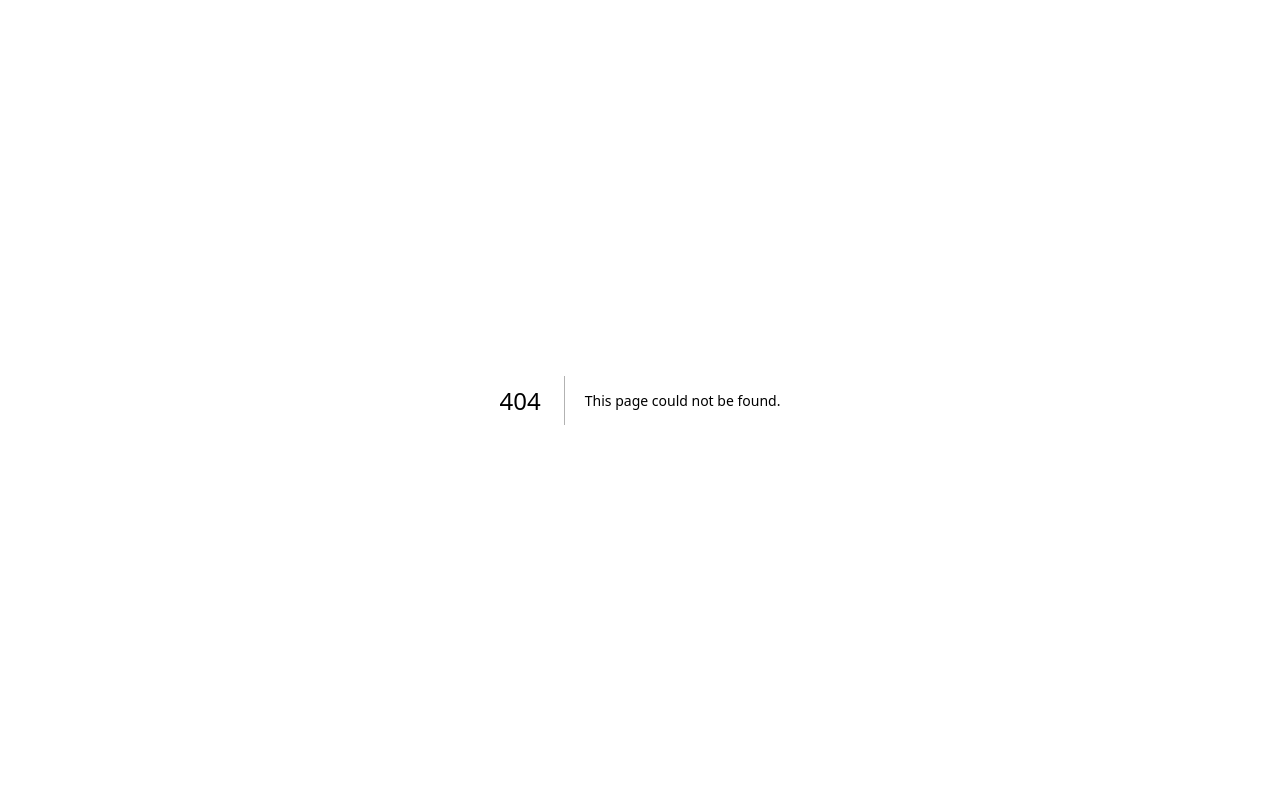
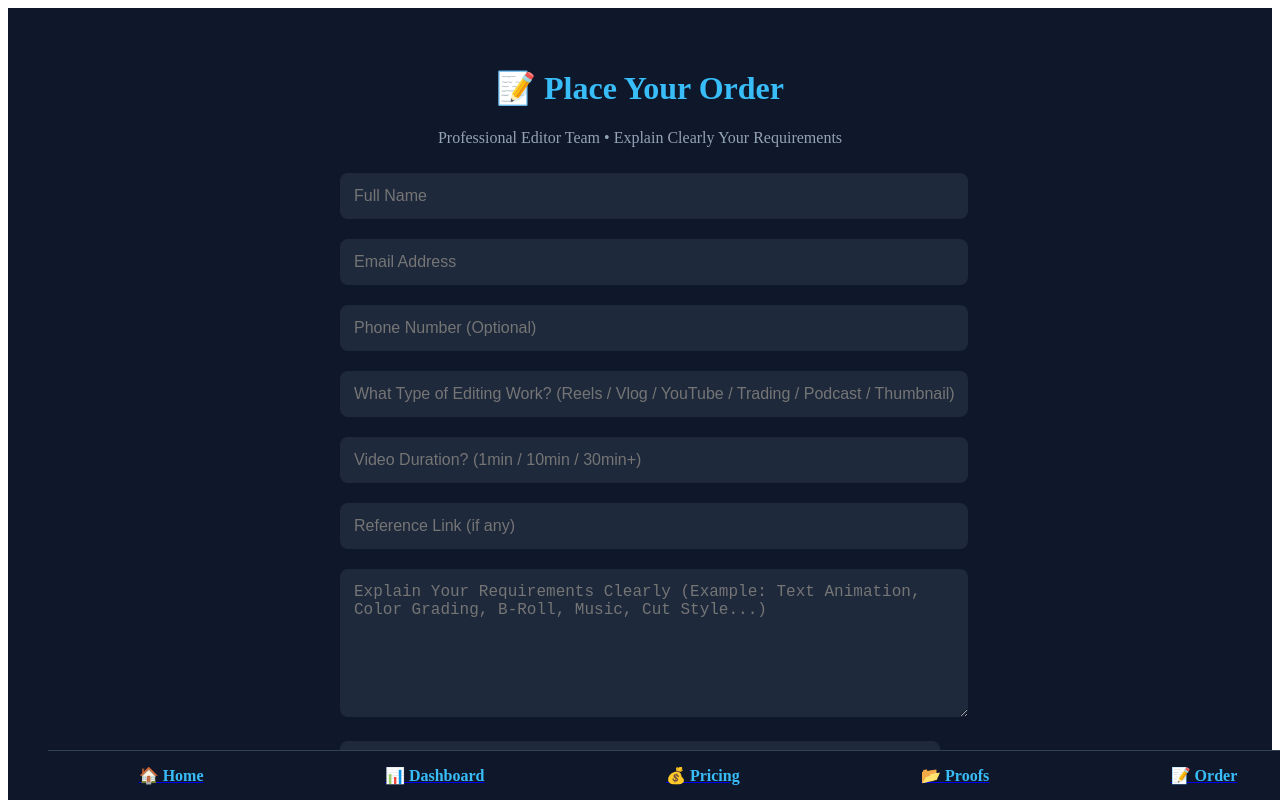
Before and after one commit to editingedition7/editing-edition08-, a Next.js app: page /order in a window 1280 px wide. Before the commit this address had no page. Shown: the top 800 px of the page. Built offline with nearby package versions, Linux system fonts and the light colour scheme.

Commit message:
order.js
Signed-off-by: editingedition7 <ediitingedition@gmail.com>

```diff
--- /dev/null
+++ b/pages/order.js
@@ -0,0 +1,120 @@
+import { useState } from "react";
+import Link from "next/link";
+
+export default function Order() {
+    const [form, setForm] = useState({
+        name: "",
+        email: "",
+        phone: "",
+        serviceType: "",
+        duration: "",
+        reference: "",
+        requirements: "",
+        paymentMethod: "",
+    });
+
+    const handleChange = (e) => {
+        setForm({ ...form, [e.target.name]: e.target.value });
+    };
+
+    const handleSubmit = (e) => {
+        e.preventDefault();
+        alert("✅ Your Order has been submitted successfully!\n\nOur team will contact you shortly for next steps.");
+        setForm({
+            name: "",
+            email: "",
+            phone: "",
+            serviceType: "",
+            duration: "",
+            reference: "",
+            requirements: "",
+            paymentMethod: "",
+        });
+    };
+
+    return (
+        <div style={{
+            backgroundColor: '#0f172a',
+            color: 'white',
+            minHeight: '100vh',
+            padding: '40px',
+            textAlign: 'center'
+        }}>
+            <h1 style={{ color: '#38bdf8' }}>📝 Place Your Order</h1>
+            <p style={{ color: '#94a3b8' }}>Professional Editor Team • Explain Clearly Your Requirements</p>
+
+            <form onSubmit={handleSubmit} style={{ maxWidth: '600px', margin: 'auto' }}>
+                <input placeholder="Full Name" name="name" value={form.name} onChange={handleChange} required style={inputStyle} />
+                <input placeholder="Email Address" name="email" type="email" value={form.email} onChange={handleChange} required style={inputStyle} />
+                <input placeholder="Phone Number (Optional)" name="phone" value={form.phone} onChange={handleChange} style={inputStyle} />
+                <input placeholder="What Type of Editing Work? (Reels / Vlog / YouTube / Trading / Podcast / Thumbnail)" name="serviceType" value={form.serviceType} onChange={handleChange} required style={inputStyle} />
+                <input placeholder="Video Duration? (1min / 10min / 30min+)" name="duration" value={form.duration} onChange={handleChange} required style={inputStyle} />
+                <input placeholder="Reference Link (if any)" name="reference" value={form.reference} onChange={handleChange} style={inputStyle} />
+                <textarea placeholder="Explain Your Requirements Clearly (Example: Text Animation, Color Grading, B-Roll, Music, Cut Style...)" name="requirements" value={form.requirements} onChange={handleChange} required style={{ ...inputStyle, height: '120px' }} />
+
+                <select name="paymentMethod" value={form.paymentMethod} onChange={handleChange} required style={inputStyle}>
+                    <option value="">Select Payment Method</option>
+                    <option value="Online Payment (UPI / Paytm / Google Pay)">Online Payment (UPI / Paytm / Google Pay)</option>
+                    <option value="Order On Delivery (After Approval)">Order On Delivery (After Approval)</option>
+                </select>
+
+                <button type="submit" style={button}>Submit My Order 🚀</button>
+            </form>
+
+            <p style={{ color: '#38bdf8', marginTop: '30px' }}>Our Team works 24x7 to deliver results for serious creators 🚀</p>
+            <BottomNav />
+        </div>
+    );
+}
+
+const inputStyle = {
+    width: '100%',
+    padding: '14px',
+    margin: '10px 0',
+    borderRadius: '8px',
+    border: 'none',
+    backgroundColor: '#1e293b',
+    color: 'white',
+    fontSize: '1rem'
+};
+
+const button = {
+    width: '100%',
+    padding: '14px',
+    backgroundColor: '#38bdf8',
+    color: '#0f172a',
+    fontWeight: 'bold',
+    border: 'none',
+    borderRadius: '8px',
+    cursor: 'pointer',
+    marginTop: '20px',
+    fontSize: '1rem'
+};
+
+function BottomNav() {
+    return (
+        <div style={{
+            position: 'fixed',
+            bottom: 0,
+            width: '100%',
+            backgroundColor: '#0f172a',
+            display: 'flex',
+            justifyContent: 'space-around',
+            padding: '15px 0',
+            borderTop: '1px solid #334155',
+            zIndex: 100
+        }}>
+            <Link href="/"><span style={linkStyle}>🏠 Home</span></Link>
+            <Link href="/dashboard"><span style={linkStyle}>📊 Dashboard</span></Link>
+            <Link href="/pricing"><span style={linkStyle}>💰 Pricing</span></Link>
+            <Link href="/proofs"><span style={linkStyle}>📂 Proofs</span></Link>
+            <Link href="/order"><span style={linkStyle}>📝 Order</span></Link>
+        </div>
+    );
+}
+
+const linkStyle = {
+    color: '#38bdf8',
+    fontWeight: 'bold',
+    cursor: 'pointer'
+};
```
